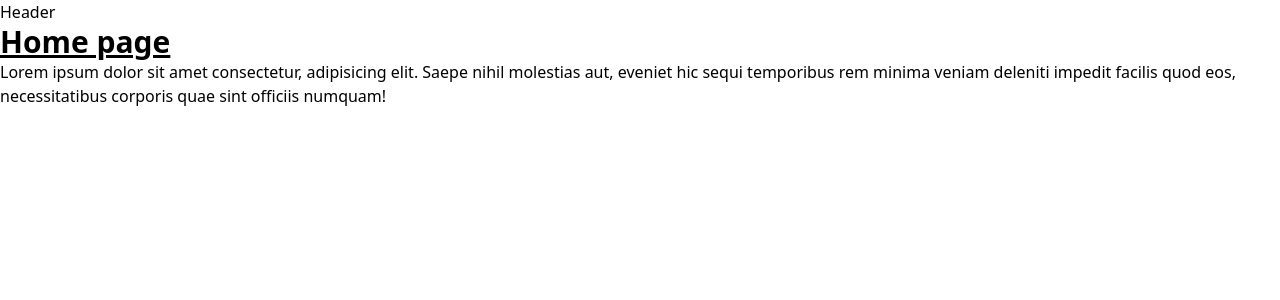
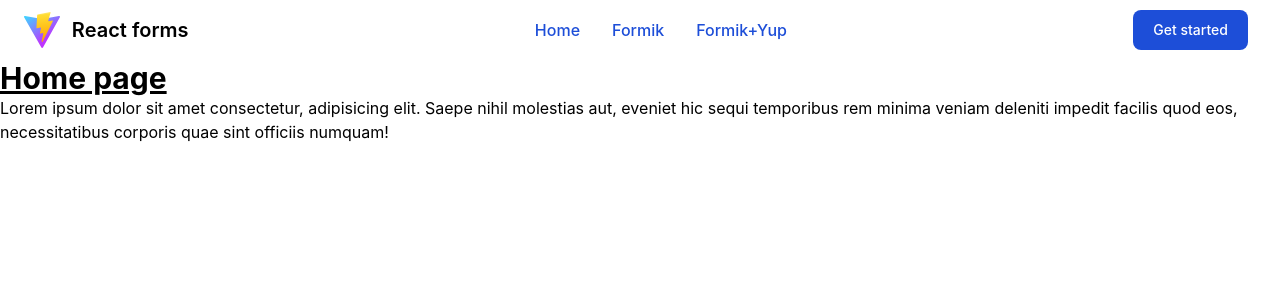
Before and after one commit to slavasikorsky/react-forms, a React (Vite) app: page / in a window 1280 px wide. Shown: the top 300 px of the page. Built offline with nearby package versions, Linux system fonts and the light colour scheme.

Commit message:
Feature[Header]: Header component

```diff
--- /dev/null
+++ b/src/components/Header/Header.tsx
@@ -0,0 +1,84 @@
+import { Link } from "react-router-dom";
+import menu from "../../data/menu";
+
+export const Header = () => {
+	return (
+		<header>
+			<nav className="bg-white border-gray-200 px-4 lg:px-6 py-2.5 dark:bg-gray-800">
+				<div className="flex flex-wrap justify-between items-center mx-auto max-w-screen-xl">
+					<a href="/" className="flex items-center">
+						<img
+							src="/vite.svg"
+							className="mr-3 h-6 sm:h-9"
+							alt="Logo"
+						/>
+						<span className="self-center text-xl font-semibold whitespace-nowrap dark:text-white">
+							React forms
+						</span>
+					</a>
+					<div className="flex items-center lg:order-2">
+						<Link
+							to="/"
+							className="text-white bg-primary-700 hover:bg-primary-800 focus:ring-4 focus:ring-primary-300 font-medium rounded-lg text-sm px-4 lg:px-5 py-2 lg:py-2.5 mr-2 dark:bg-primary-600 dark:hover:bg-primary-700 focus:outline-none dark:focus:ring-primary-800"
+						>
+							Get started
+						</Link>
+						<button
+							data-collapse-toggle="mobile-menu-2"
+							type="button"
+							className="inline-flex items-center p-2 ml-1 text-sm text-gray-500 rounded-lg lg:hidden hover:bg-gray-100 focus:outline-none focus:ring-2 focus:ring-gray-200 dark:text-gray-400 dark:hover:bg-gray-700 dark:focus:ring-gray-600"
+							aria-controls="mobile-menu-2"
+							aria-expanded="false"
+						>
+							<span className="sr-only">Open main menu</span>
+							<svg
+								className="w-6 h-6"
+								fill="currentColor"
+								viewBox="0 0 20 20"
+								xmlns="http://www.w3.org/2000/svg"
+							>
+								<path
+									fillRule="evenodd"
+									d="M3 5a1 1 0 011-1h12a1 1 0 110 2H4a1 1 0 01-1-1zM3 10a1 1 0 011-1h12a1 1 0 110 2H4a1 1 0 01-1-1zM3 15a1 1 0 011-1h12a1 1 0 110 2H4a1 1 0 01-1-1z"
+									clipRule="evenodd"
+								/>
+							</svg>
+							<svg
+								className="hidden w-6 h-6"
+								fill="currentColor"
+								viewBox="0 0 20 20"
+								xmlns="http://www.w3.org/2000/svg"
+							>
+								<path
+									fillRule="evenodd"
+									d="M4.293 4.293a1 1 0 011.414 0L10 8.586l4.293-4.293a1 1 0 111.414 1.414L11.414 10l4.293 4.293a1 1 0 01-1.414 1.414L10 11.414l-4.293 4.293a1 1 0 01-1.414-1.414L8.586 10 4.293 5.707a1 1 0 010-1.414z"
+									clipRule="evenodd"
+								/>
+							</svg>
+						</button>
+					</div>
+					<div
+						className="hidden justify-between items-center w-full lg:flex lg:w-auto lg:order-1"
+						id="mobile-menu-2"
+					>
+						<ul className="flex flex-col mt-4 font-medium lg:flex-row lg:space-x-8 lg:mt-0">
+							{menu.map((menuItem) => (
+								<li key={menuItem.text}>
+									<Link
+										to={menuItem.url}
+										className="block py-2 pr-4 pl-3 text-white rounded bg-primary-700 lg:bg-transparent lg:text-primary-700 lg:p-0 dark:text-white"
+										aria-current="page"
+									>
+										{menuItem.text}
+									</Link>
+								</li>
+							))}
+						</ul>
+					</div>
+				</div>
+			</nav>
+		</header>
+	);
+};
+
+export default Header;
--- /dev/null
+++ b/src/components/Header/index.ts
@@ -0,0 +1 @@
+export * from "./Header";
--- /dev/null
+++ b/src/data/menu.ts
@@ -0,0 +1,16 @@
+const menu = [
+	{
+		url: "/",
+		text: "Home",
+	},
+	{
+		url: "/formik",
+		text: "Formik",
+	},
+	{
+		url: "/formik-yup",
+		text: "Formik+Yup",
+	},
+];
+
+export default menu;
--- a/src/layout/PublicLayout.tsx
+++ b/src/layout/PublicLayout.tsx
@@ -1,9 +1,10 @@
 import { Outlet } from "react-router-dom";
+import { Header } from "../components/Header/Header";
 
 const PublicLayout = () => {
 	return (
 		<>
-			<div>Header</div>
+			<Header />
 			<Outlet />
 		</>
 	);
--- a/tailwind.config.js
+++ b/tailwind.config.js
@@ -1,7 +1,59 @@
 module.exports = {
 	content: ["./src/**/*.{js,jsx,ts,tsx}"],
 	theme: {
-		extend: {},
+		extend: {
+			colors: {
+				primary: {
+					50: "#eff6ff",
+					100: "#dbeafe",
+					200: "#bfdbfe",
+					300: "#93c5fd",
+					400: "#60a5fa",
+					500: "#3b82f6",
+					600: "#2563eb",
+					700: "#1d4ed8",
+					800: "#1e40af",
+					900: "#1e3a8a",
+					950: "#172554",
+				},
+			},
+		},
+		fontFamily: {
+			body: [
+				"Inter",
+				"ui-sans-serif",
+				"system-ui",
+				"-apple-system",
+				"system-ui",
+				"Segoe UI",
+				"Roboto",
+				"Helvetica Neue",
+				"Arial",
+				"Noto Sans",
+				"sans-serif",
+				"Apple Color Emoji",
+				"Segoe UI Emoji",
+				"Segoe UI Symbol",
+				"Noto Color Emoji",
+			],
+			sans: [
+				"Inter",
+				"ui-sans-serif",
+				"system-ui",
+				"-apple-system",
+				"system-ui",
+				"Segoe UI",
+				"Roboto",
+				"Helvetica Neue",
+				"Arial",
+				"Noto Sans",
+				"sans-serif",
+				"Apple Color Emoji",
+				"Segoe UI Emoji",
+				"Segoe UI Symbol",
+				"Noto Color Emoji",
+			],
+		},
 	},
 	plugins: [require("@tailwindcss/forms")],
 };
```
